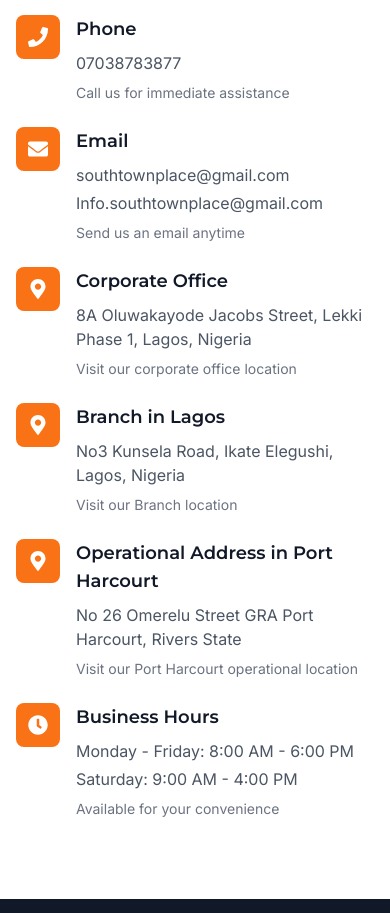
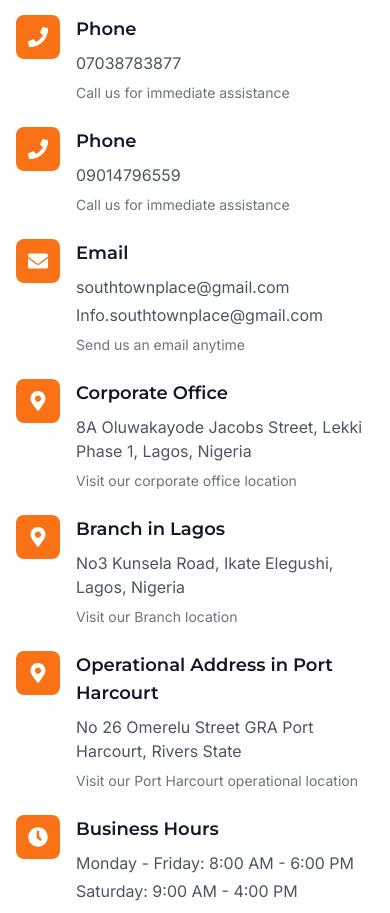
Before and after one commit to Noladmin/SouthPlace-Ecommerce, a Next.js app: page /contact in a window 390 px wide. Shown: the part 2060-2973 px from the top of the page. Built offline with nearby package versions, Linux system fonts and the light colour scheme; no server answers.

Commit message:
Add duplicate phone contact information

```diff
--- a/app/contact/page.tsx
+++ b/app/contact/page.tsx
@@ -65,8 +65,13 @@ export default function Contact() {
     {
       icon: FaPhone,
       title: 'Phone',
+      details: ['07038783877'],
+      description: 'Call us for immediate assistance'
+    },
+     {
+      icon: FaPhone,
+      title: 'Phone',
       details: ['09014796559'],
-      details: ['07038783877'],
       description: 'Call us for immediate assistance'
     },
     {
```
